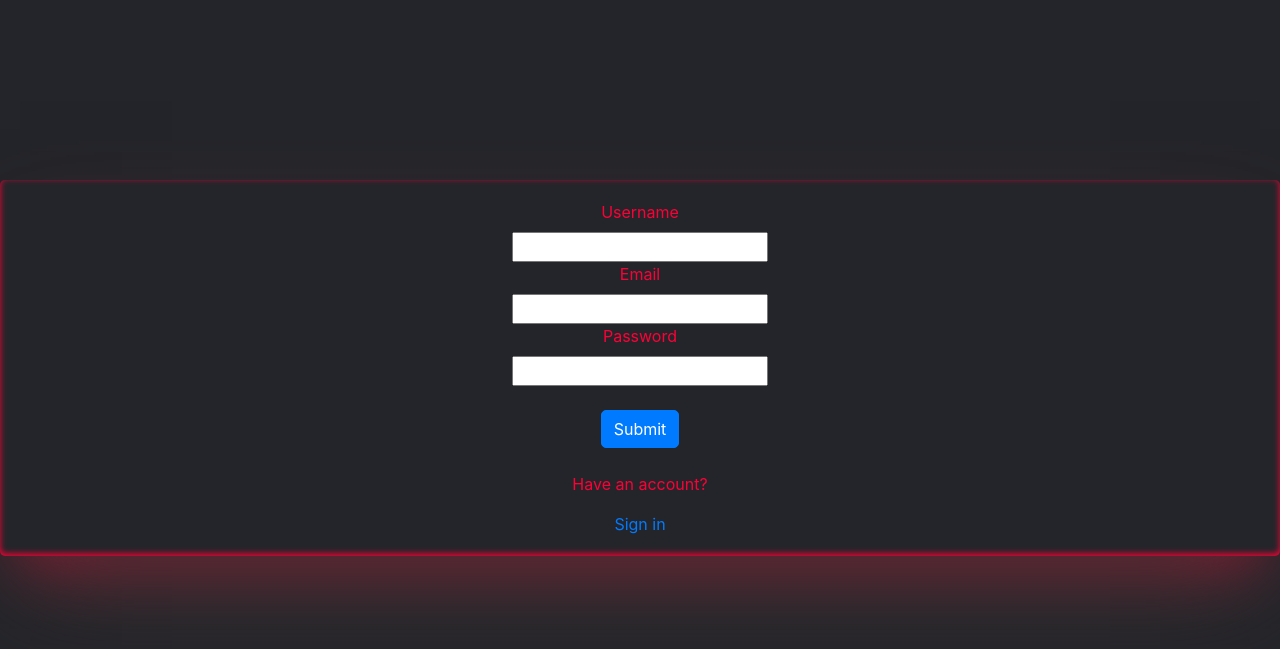
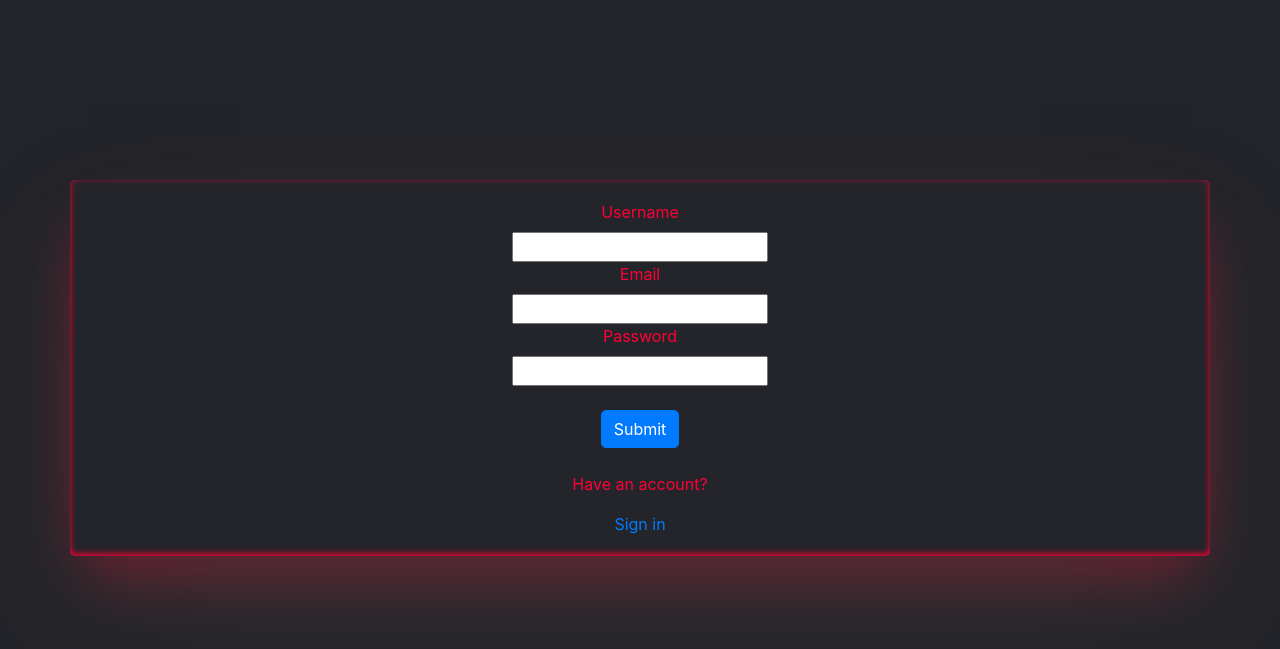
Before and after one commit to sabihdordab/simple-toolbox, a Django app: page /accounts/register in a window 1280 px wide. Shown: the part 66-715 px from the top of the page. Run offline with Django 4.2, Linux system fonts and the light colour scheme; style sheets or scripts are compiled from the project's sources; some libraries are stand-ins or nearby versions.

Commit message:
back to last commit

```diff
--- /dev/null
+++ b/accounts/static/accounts/styles.css
@@ -0,0 +1,11 @@
+.container {
+	display: flex;
+	flex-direction: column;
+	justify-content: flex-start;
+	align-items: center;
+    border-radius: 5px;
+    margin-top: 180px;
+    padding: 20px;
+    box-shadow: #3a3032 0px 50px 100px -20px, #fe0036 0px 30px 60px -30px, #fe0036 0px -2px 6px 0px inset;
+    color: #fe0036;
+}
--- a/accounts/templates/accounts/login.html
+++ b/accounts/templates/accounts/login.html
@@ -17,7 +17,7 @@
     {% endif %}
     <form action="{% url 'login'%}" method="Post" enctype="multipart/form-data">
         {% csrf_token %}
-        <div class="form-container">
+        <div class="container">
             <label>Username</label>
             {{ form.username }}
             <label>Password</label>
--- a/accounts/templates/accounts/register.html
+++ b/accounts/templates/accounts/register.html
@@ -19,7 +19,7 @@
 
     <form action="{% url 'register'%}" method="Post" enctype="multipart/form-data">
         {% csrf_token %}
-        <div class="form-container">
+        <div class="container">
             <label>Username</label>
             {{ form.username }}
             <label>Email</label>
--- a/toolbox/static/toolbox/styles.scss
+++ b/toolbox/static/toolbox/styles.scss
@@ -13,15 +13,3 @@ body {
 .navbar a {
     padding: 10px;
 }
-
-.form-container {
-	display: flex;
-	flex-direction: column;
-	justify-content: flex-start;
-	align-items: center;
-    border-radius: 5px;
-    margin-top: 180px;
-    padding: 20px;
-    box-shadow: #3a3032 0px 50px 100px -20px, #fe0036 0px 30px 60px -30px, #fe0036 0px -2px 6px 0px inset;
-    color: #fe0036;
-}
```
